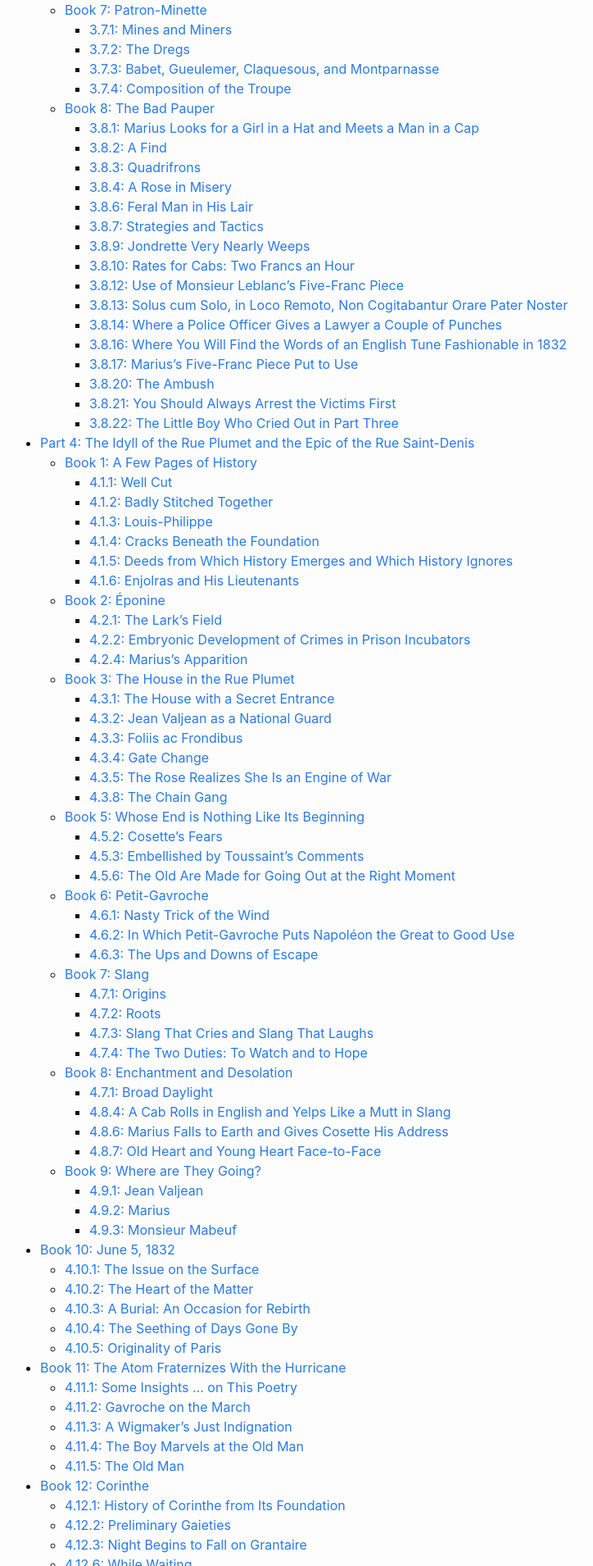
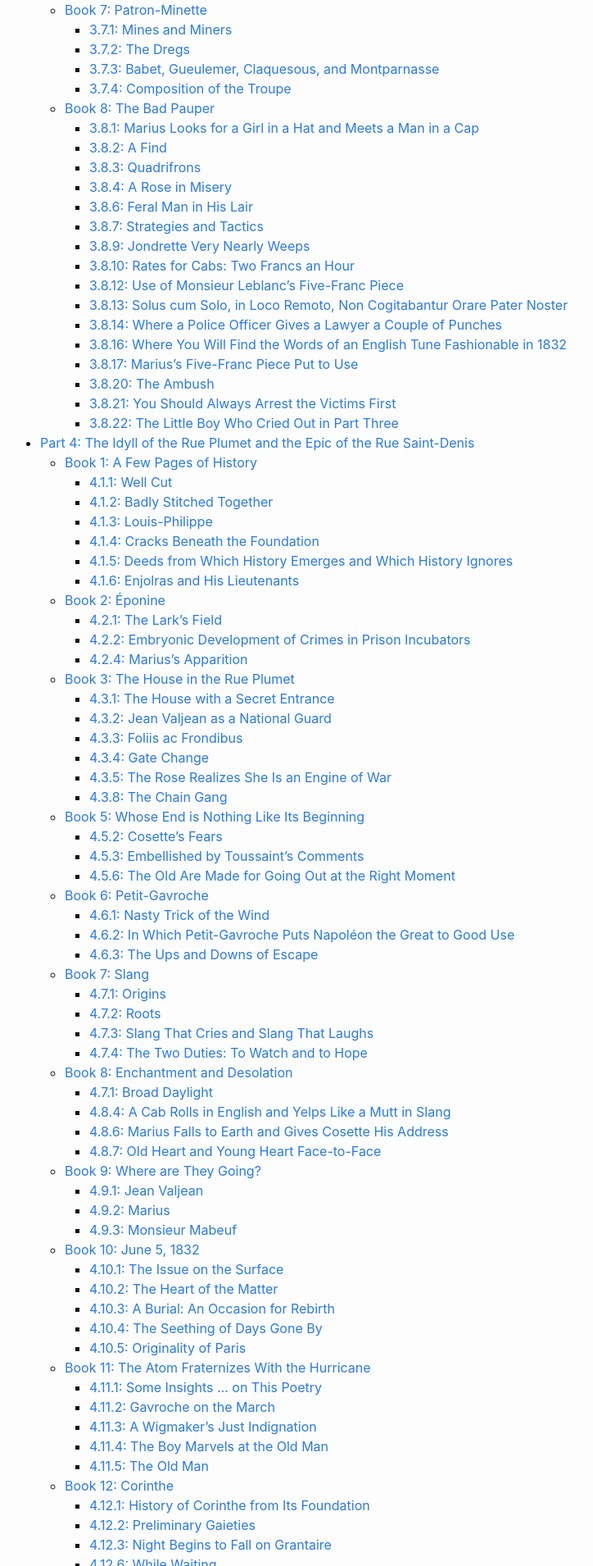
Before and after one commit to lesmisblathers/lesmisblathers.github.io, a Jekyll site: the page built from footnotes/rose.md, in a window 1280 px wide. Shown: the part 4490-6400 px from the top of the page at 82% size, without its empty margins (251-975 px from the left). Built offline with Jekyll 4.4.1, drawn with Linux system fonts in a browser that asks for light colours.

```diff
--- a/footnotes/rose.md
+++ b/footnotes/rose.md
@@ -2585,7 +2585,7 @@ IX: Eclipse
 ### 4.9.3: Monsieur Mabeuf
 1. “Round by the Arsenal”: The Arsenal stands on the right bank, just east of the Marais.
 
-# Book 10: June 5, 1832
+## Book 10: June 5, 1832
 ### 4.10.1: The Issue on the Surface
 1. Philinte versus Alceste: In Molière’s Misanthrope, Alceste is the protagonist of unyielding principle who refuses to compromise with the hypocrisies of the society he lives in; his best friend, Philinte, urges him to compromise in order to fit in more comfortably with those around him.
 
```
